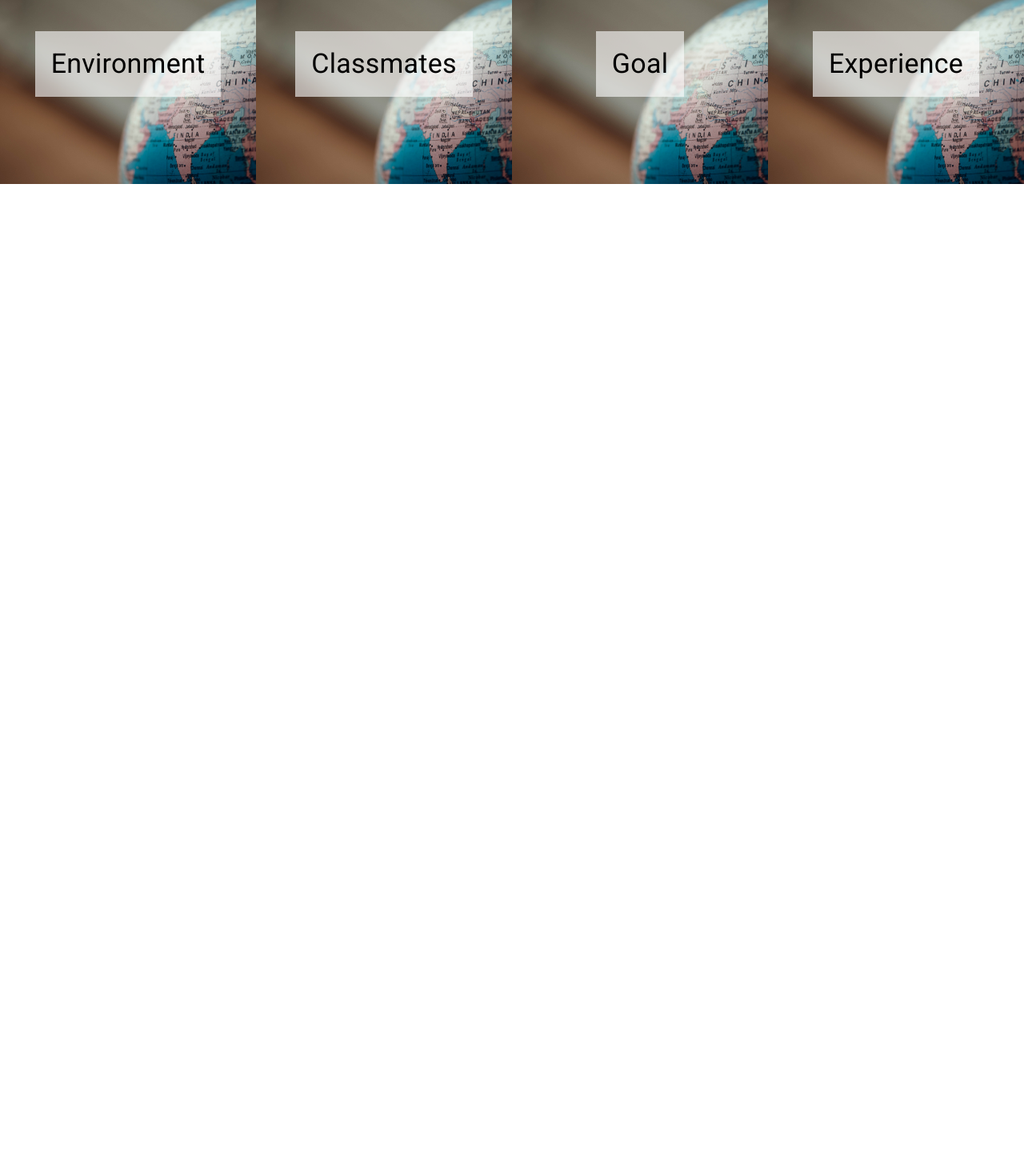
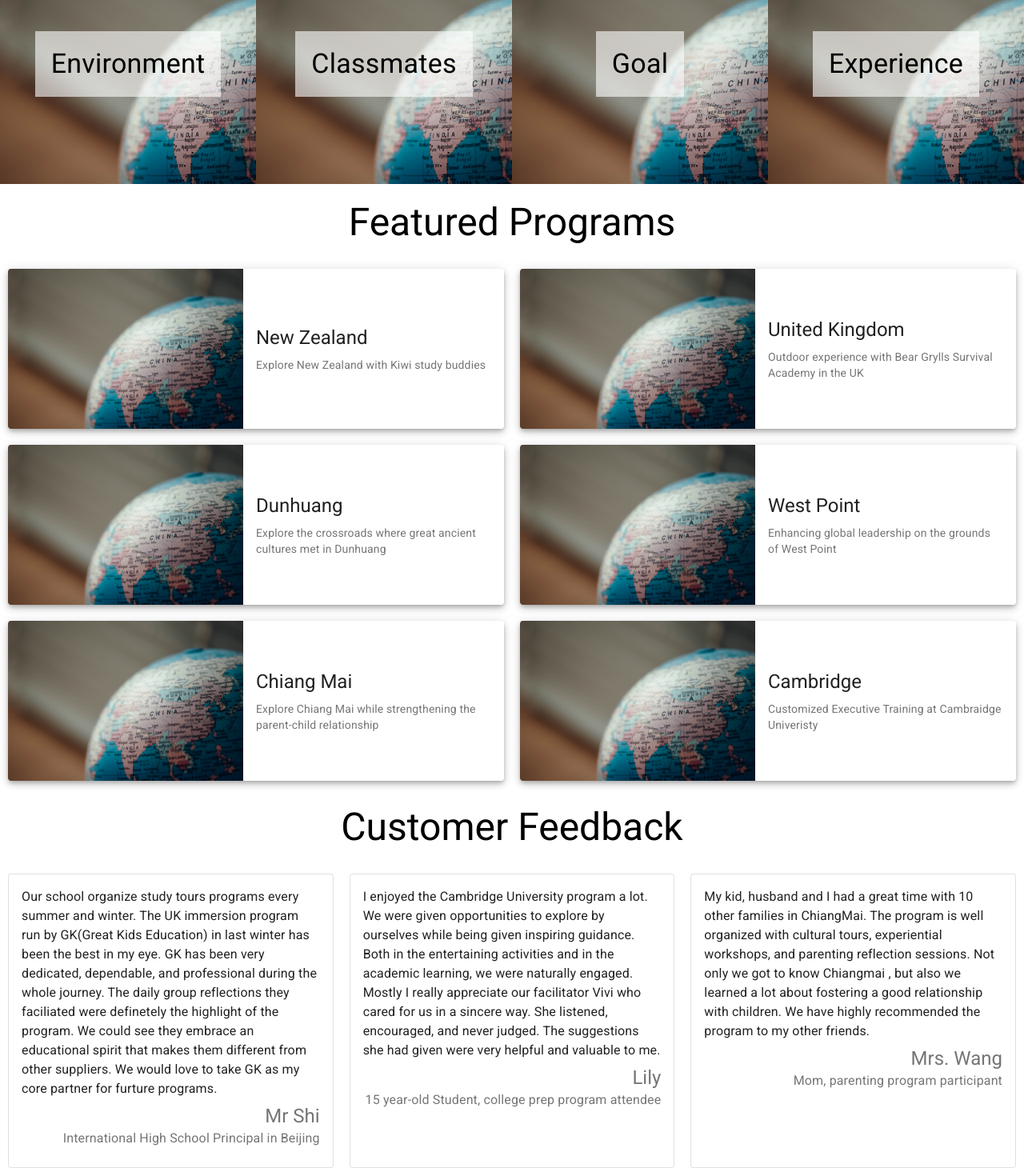
Before and after one commit to sbberic/gk-website, a Next.js app: page / in a window 1280 px wide. Shown: the part 566-2036 px from the top of the page at 80% size. Before the commit the page ends 800 px from the top, so only its background shows below. Built offline with nearby package versions, Linux system fonts and the light colour scheme.

Commit message:
feedback, program cards

```diff
--- a/components/LinkMenu.js
+++ b/components/LinkMenu.js
@@ -1,7 +1,7 @@
+import Popover from "@material-ui/core/Popover";
+import Link from "next/link";
 import React from "react";
-import Link from "next/link";
-import Popover from "@material-ui/core/Popover";
-import MenuItem from "@material-ui/core/MenuItem";
+import { StyledMenuItem } from "./styles";
 
 function LinkMenu({ list = [], target = null, handleClose = () => {} }) {
   return (
@@ -14,11 +14,11 @@ function LinkMenu({ list = [], target = null, handleClose = () => {} }) {
     >
       {list.map((l) => {
         return (
-          <MenuItem key={l.href}>
+          <StyledMenuItem key={l.href}>
             <Link href={l.href} passHref>
               {l.label}
             </Link>
-          </MenuItem>
+          </StyledMenuItem>
         );
       })}
     </Popover>
--- /dev/null
+++ b/components/ProgramCard.js
@@ -0,0 +1,33 @@
+import {
+  Card,
+  CardActionArea,
+  CardContent,
+  CardMedia,
+  Typography,
+} from "@material-ui/core";
+import Link from "next/link";
+import React from "react";
+function ProgramCard({ img = "", title = "", description = "", href = "" }) {
+  return (
+    <Card style={{ minWidth: 500, flex: 1, margin: 10 }} elevation={5}>
+      <Link href={href} passHref>
+        <CardActionArea style={{ display: "flex", height: "200px" }}>
+          <CardMedia
+            image={img}
+            title={title}
+            style={{ flex: 1, height: "200px" }}
+          />
+          <CardContent style={{ flex: 1 }}>
+            <Typography gutterBottom variant="h5" component="h2">
+              {title}
+            </Typography>
+            <Typography variant="body2" color="textSecondary" component="p">
+              {description}
+            </Typography>
+          </CardContent>
+        </CardActionArea>
+      </Link>
+    </Card>
+  );
+}
+export default ProgramCard;
--- /dev/null
+++ b/components/Testimonial.js
@@ -0,0 +1,25 @@
+import { Card, CardContent, Typography } from "@material-ui/core";
+import React from "react";
+
+function Testimonial({ content = "", author = "", authorDescription = "" }) {
+  return (
+    <Card
+      variant="outlined"
+      style={{ flex: 1, margin: 10 }}
+      backgroundColor="secondary"
+    >
+      <CardContent>
+        <Typography variant="body1" component="p" gutterBottom>
+          {content}
+        </Typography>
+        <Typography color="textSecondary" variant="h5" align="right">
+          {author}
+        </Typography>
+        <Typography color="textSecondary" variant="body1" align="right">
+          {authorDescription}
+        </Typography>
+      </CardContent>
+    </Card>
+  );
+}
+export default Testimonial;
--- a/components/styles.js
+++ b/components/styles.js
@@ -1,6 +1,8 @@
+import Button from "@material-ui/core/Button";
+import MenuItem from "@material-ui/core/MenuItem";
+import { darken } from "@material-ui/core/styles";
+import Typography from "@material-ui/core/Typography";
 import styled, { createGlobalStyle } from "styled-components";
-import Typography from "@material-ui/core/Typography";
-
 export const GlobalStyle = createGlobalStyle`
   body {
     margin: 0px;
@@ -43,7 +45,10 @@ export const BackSide = styled.div`
   display: flex;
   align-items: center;
   justify-content: center;
-  background-color: orange;
+  ${({ theme }) => `
+    background-color: ${theme.palette.primary.main};
+    color: white;
+  `}
   div {
     text-align: center;
 
@@ -70,3 +75,29 @@ export const FlipImageContainer = styled.div`
     }
   }
 `;
+
+export const StyledMenuItem = styled(MenuItem)`
+  ${({ theme }) => `
+    && {
+      color: white;
+      background-color: ${theme.palette.primary.main};
+      &:hover {
+        background-color: ${darken(theme.palette.primary.main, 0.1)};
+      }
+      a {
+        text-decoration: none;
+        color: white;
+      }
+    }
+  `}
+`;
+
+export const LinkButton = styled(Button)`
+  && {
+    color: white;
+    a {
+      text-decoration: none;
+      color: white;
+    }
+  }
+`;
--- /dev/null
+++ b/data/data.js
@@ -0,0 +1,159 @@
+export const menus = [
+  {
+    label: "Home",
+    href: "/",
+  },
+  {
+    label: "Global K12 Immersion",
+    children: [
+      {
+        label: "United States",
+        href: "/k12/us",
+      },
+      {
+        label: "United Kingdom",
+        href: "/k12/uk",
+      },
+      {
+        label: "New Zealand",
+        href: "/k12/nz",
+      },
+      {
+        label: "Singapore",
+        href: "/k12/sg",
+      },
+    ],
+  },
+  {
+    label: "College Prep Program",
+    children: [
+      {
+        label: "Cambridge University",
+        href: "/prep/cambridge",
+      },
+      {
+        label: "Harvard University",
+        href: "/prep/harvard",
+      },
+      {
+        label: "West Point Academy",
+        href: "/prep/west-point",
+      },
+    ],
+  },
+  {
+    label: "Experiential Camps",
+    children: [
+      {
+        label: "Chiang Mai",
+        href: "/camp/csx",
+      },
+      {
+        label: "United Kingdom",
+        href: "/k12/uk",
+      },
+      {
+        label: "Malaysia",
+        href: "/k12/mys",
+      },
+      {
+        label: "Dunhuang",
+        href: "/k12/dh",
+      },
+    ],
+  },
+  {
+    label: "Executive Tours",
+    href: "/",
+  },
+  {
+    label: "Blog",
+    href: "/blog",
+  },
+  {
+    label: "About Us",
+    href: "/about-us",
+  },
+];
+
+export const programs = [
+  {
+    img: "/banner.jpg",
+    title: "New Zealand",
+    description: "Explore New Zealand with Kiwi study buddies",
+  },
+  {
+    img: "/banner.jpg",
+    title: "United Kingdom",
+    description:
+      "Outdoor experience with Bear Grylls Survival Academy in the UK",
+  },
+  {
+    img: "/banner.jpg",
+    title: "Dunhuang",
+    description:
+      "Explore the crossroads where great ancient cultures met in Dunhuang",
+  },
+  {
+    img: "/banner.jpg",
+    title: "West Point",
+    description: "Enhancing global leadership on the grounds of West Point",
+  },
+  {
+    img: "/banner.jpg",
+    title: "Chiang Mai",
+    description:
+      "Explore Chiang Mai while strengthening the parent-child relationship",
+  },
+  {
+    img: "/banner.jpg",
+    title: "Cambridge",
+    description: "Customized Executive Training at Cambraidge Univeristy",
+  },
+];
+
+export const mindset = [
+  {
+    img: "/banner.jpg",
+    title: "Environment",
+    description: "Combining classroom and experiential learning",
+  },
+  {
+    img: "/banner.jpg",
+    title: "Classmates",
+    description: "Meet people from diverse backgrounds and cultures",
+  },
+  {
+    img: "/banner.jpg",
+    title: "Goal",
+    description:
+      "Curriculum that emphasizes growth mindset, problem solving and impact",
+  },
+  {
+    img: "/banner.jpg",
+    title: "Experience",
+    description:
+      "Immerse in real world activities, discussions and reflections",
+  },
+];
+
+export const feedbacks = [
+  {
+    author: "Mr Shi",
+    authorDescription: "International High School Principal in Beijing",
+    content:
+      "Our school organize study tours programs every summer and winter. The UK immersion program run by GK(Great Kids Education) in last winter has been the best in my eye. GK has been very dedicated, dependable, and professional during the whole journey. The daily group reflections they faciliated were definetely the highlight of the program. We could see they embrace an educational spirit that makes them different from other suppliers. We would love to take GK as my core partner for furture programs.",
+  },
+  {
+    author: "Lily",
+    authorDescription: "15 year-old Student, college prep program attendee",
+    content:
+      "I enjoyed the Cambridge University program a lot. We were given opportunities to explore by ourselves while being given inspiring guidance. Both in the entertaining activities and in the academic learning, we were naturally engaged. Mostly I really appreciate our facilitator Vivi who cared for us in a sincere way. She listened, encouraged, and never judged. The suggestions she had given were very helpful and valuable to me.",
+  },
+  {
+    author: "Mrs. Wang",
+    authorDescription: "Mom, parenting program participant",
+    content:
+      "My kid, husband and I had a great time with 10 other families in ChiangMai. The program is well organized with cultural tours, experiential workshops, and parenting reflection sessions. Not only we got to know Chiangmai , but also we learned a lot about fostering a good relationship with children. We have highly recommended the program to my other friends.      ",
+  },
+];
--- a/pages/index.js
+++ b/pages/index.js
@@ -1,19 +1,35 @@
+import {
+  createMuiTheme,
+  ThemeProvider as MuiThemeProvider,
+} from "@material-ui/core/styles";
 import Head from "next/head";
 import React from "react";
-import { createMuiTheme, ThemeProvider } from "@material-ui/core/styles";
-
-import { orange } from "@material-ui/core/colors";
-import Navbar from "./../components/Navbar";
+import { ThemeProvider } from "styled-components";
+import FlipImage from "../components/FlipImage";
+import ProgramCard from "../components/ProgramCard";
 import {
   BannerImage,
   GlobalStyle,
   StyledTypography,
 } from "../components/styles";
-import FlipImage from "../components/FlipImage";
+import Testimonial from "../components/Testimonial";
+import { feedbacks, mindset, programs } from "../data/data";
+import Navbar from "./../components/Navbar";
 
 const theme = createMuiTheme({
   palette: {
-    primary: orange,
+    primary: {
+      light: "#ffb145",
+      main: "#fd8006",
+      dark: "#c35100",
+      contrastText: "#fff",
+    },
+    secondary: {
+      light: "#ff6659",
+      main: "#d32f2f",
+      dark: "#9a0007",
+      contrastText: "#ffffff",
+    },
   },
 });
 
@@ -21,6 +37,7 @@ export default function Home() {
   return (
     <div className="container">
       <GlobalStyle />
+      <MuiThemeProvider theme={theme}>
         <ThemeProvider theme={theme}>
           <Head>
             <title>Create Next App</title>
@@ -38,34 +55,31 @@ export default function Home() {
             Reinventing the Learning Experience
           </StyledTypography>
           <div style={{ height: "300px", width: "100%", display: "flex" }}>
+            {mindset.map((m) => (
               <FlipImage
-            image="/banner.jpg"
+                key={m.title}
+                image={m.img}
                 frontText={
-              <StyledTypography variant="h4">Environment</StyledTypography>
+                  <StyledTypography variant="h4">{m.title}</StyledTypography>
                 }
-            backText="Combining classroom and experiential learning"
+                backText={m.description}
               ></FlipImage>
-          <FlipImage
-            image="/banner.jpg"
-            frontText={
-              <StyledTypography variant="h4">Classmates</StyledTypography>
-            }
-            backText="Meet people from diverse backgrounds and cultures"
-          ></FlipImage>
-          <FlipImage
-            image="/banner.jpg"
-            frontText={<StyledTypography variant="h4">Goal</StyledTypography>}
-            backText="Curriculum that emphasizes growth mindset, problem solving and impact"
-          ></FlipImage>
-          <FlipImage
-            image="/banner.jpg"
-            frontText={
-              <StyledTypography variant="h4">Experience</StyledTypography>
-            }
-            backText="Immerse in real world activities, discussions and reflections"
-          ></FlipImage>
+            ))}
+          </div>
+          <StyledTypography variant="h3">Featured Programs</StyledTypography>
+          <div style={{ width: "100%", display: "flex", flexWrap: "wrap" }}>
+            {programs.map((p) => (
+              <ProgramCard key={p.title} {...p}></ProgramCard>
+            ))}
+          </div>
+          <StyledTypography variant="h3">Customer Feedback</StyledTypography>
+          <div style={{ width: "100%", display: "flex", flexWrap: "wrap" }}>
+            {feedbacks.map((p) => (
+              <Testimonial key={p.title} {...p}></Testimonial>
+            ))}
           </div>
         </ThemeProvider>
+      </MuiThemeProvider>
     </div>
   );
 }
```
Also changed, not shown: components/Navbar.js (+8 -84 lines), .eslintrc.js. Lines whose indentation alone changed are shown as unchanged.
